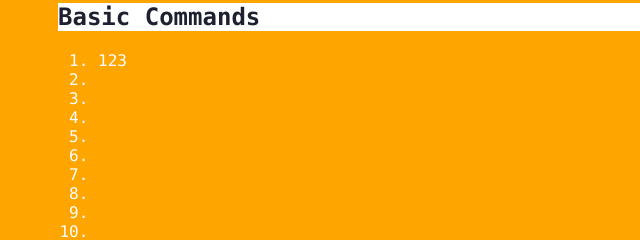
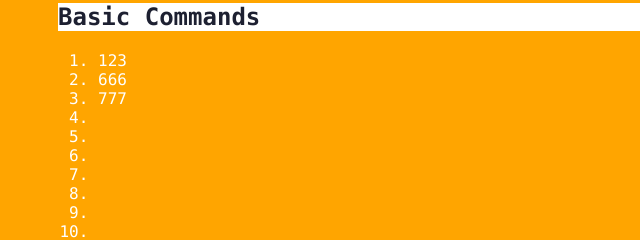
Before and after one commit to qjokers/git_learning, a plain HTML site: page index.html in a window 1280 px wide. Both pictures are taken after a click on the element "Basic Commands". Shown: the part 290-530 px from the top of the page, 0-640 px from the left. Drawn offline with Linux system fonts and the light colour scheme.

Commit message:
update index ,too

```diff
--- a/index.html
+++ b/index.html
@@ -30,8 +30,8 @@
             <div class="panel">
                 <ol>
                     <li>123</li>
-                    <li></li>
-                    <li></li>
+                    <li>666</li>
+                    <li>777</li>
                     <li></li>
                     <li></li>
                     <li></li>
```
